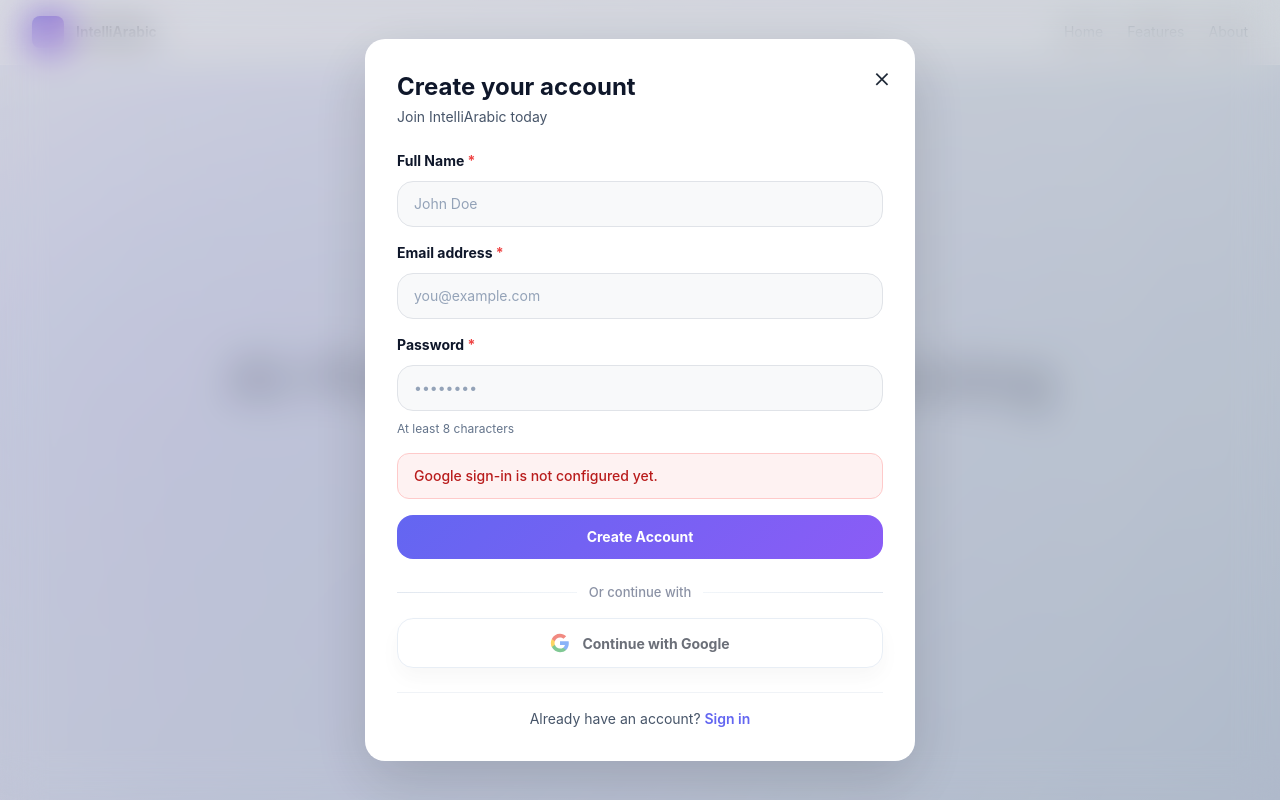
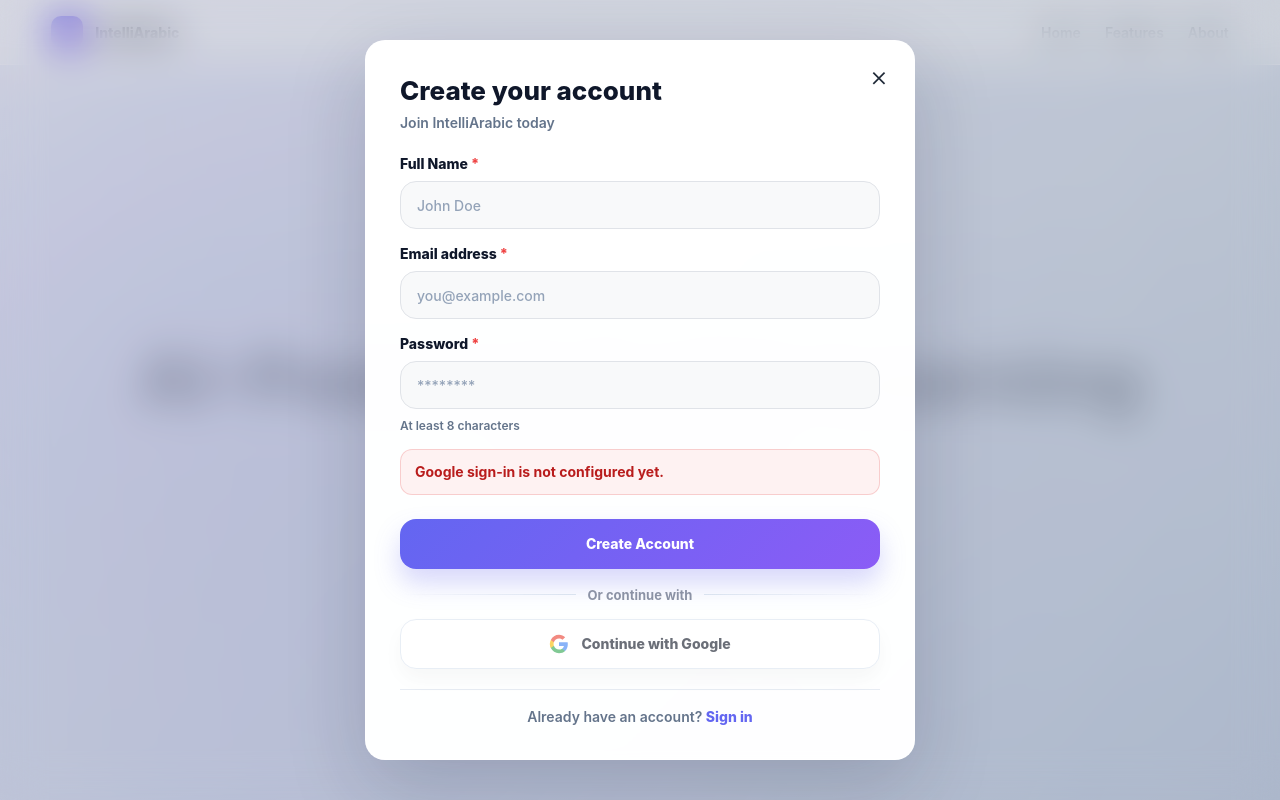
Before and after one commit to derlinshaju2/Arabic_AI_Education_Assistant, a Flask app: page /signup in a window 1280 px wide. Run offline with Flask 3, Linux system fonts and the light colour scheme; some libraries are stand-ins or nearby versions.

Commit message:
Fix signup page styling

```diff
--- a/templates/signup.html
+++ b/templates/signup.html
@@ -4,25 +4,52 @@
   <meta charset="UTF-8">
   <meta name="viewport" content="width=device-width, initial-scale=1.0">
   <title>IntelliArabic - Create Account</title>
-  <script src="https://cdn.tailwindcss.com"></script>
   <style>
-    * {
-      font-family: -apple-system, BlinkMacSystemFont, 'Segoe UI', 'Roboto', 'Oxygen', 'Ubuntu', 'Cantarell', 'Fira Sans', 'Droid Sans', 'Helvetica Neue', sans-serif;
+    :root {
+      --ink: #0f172a;
+      --muted: #64748b;
+      --line: #dbe4f0;
+      --purple: #6366f1;
+      --purple-dark: #4f46e5;
+      --danger: #b91c1c;
+      --danger-bg: #fef2f2;
+      --shadow: 0 26px 80px rgba(15, 23, 42, 0.18);
     }
 
-    .glass-blur {
-      backdrop-filter: blur(20px);
-      -webkit-backdrop-filter: blur(20px);
+    * {
+      box-sizing: border-box;
+    }
+
+    html,
+    body {
+      min-height: 100%;
+    }
+
+    body {
+      margin: 0;
+      overflow-x: hidden;
+      color: var(--ink);
+      background: #eef3fb;
+      font-family: Inter, ui-sans-serif, -apple-system, BlinkMacSystemFont, "Segoe UI", Roboto, Arial, sans-serif;
+      -webkit-font-smoothing: antialiased;
+      text-rendering: optimizeLegibility;
+    }
+
+    button,
+    input {
+      font: inherit;
     }
 
     .hero-bg {
+      position: fixed;
+      inset: 0;
+      z-index: 0;
+      overflow: hidden;
       background: linear-gradient(135deg, #f5f7fa 0%, #c3cfe2 100%);
-      position: relative;
-      overflow: hidden;
     }
 
     .hero-bg::before {
-      content: '';
+      content: "";
       position: absolute;
       top: -50%;
       right: -50%;
@@ -38,9 +65,89 @@
       50% { transform: translate(30px, -30px); }
     }
 
-    .modal-card {
-      box-shadow: 0 20px 60px rgba(0, 0, 0, 0.15);
-      animation: slideUp 0.4s ease-out;
+    .preview-nav {
+      position: absolute;
+      top: 0;
+      left: 0;
+      right: 0;
+      display: flex;
+      align-items: center;
+      justify-content: space-between;
+      padding: 16px clamp(18px, 4vw, 72px);
+      border-bottom: 1px solid rgba(255, 255, 255, 0.38);
+      background: rgba(255, 255, 255, 0.42);
+      backdrop-filter: blur(16px);
+    }
+
+    .preview-brand {
+      display: inline-flex;
+      align-items: center;
+      gap: 12px;
+      color: #0f172a;
+      font-size: 14px;
+      font-weight: 800;
+    }
+
+    .preview-mark {
+      width: 32px;
+      height: 32px;
+      border-radius: 10px;
+      background: linear-gradient(135deg, #6366f1, #8b5cf6);
+    }
+
+    .preview-links {
+      display: flex;
+      gap: 24px;
+      color: #334155;
+      font-size: 14px;
+      font-weight: 600;
+    }
+
+    .preview-hero {
+      position: absolute;
+      inset: 0;
+      display: grid;
+      place-items: center;
+      pointer-events: none;
+      text-align: center;
+    }
+
+    .preview-hero h1 {
+      margin: 0 0 16px;
+      color: rgba(15, 23, 42, 0.3);
+      font-size: clamp(38px, 7vw, 72px);
+      line-height: 1;
+      font-weight: 850;
+    }
+
+    .preview-hero p {
+      margin: 0;
+      color: rgba(51, 65, 85, 0.28);
+      font-size: clamp(16px, 2vw, 22px);
+      font-weight: 600;
+    }
+
+    .modal-overlay {
+      position: fixed;
+      inset: 0;
+      z-index: 10;
+      display: grid;
+      place-items: center;
+      padding: 20px;
+      background: rgba(15, 23, 42, 0.12);
+      backdrop-filter: blur(20px);
+      -webkit-backdrop-filter: blur(20px);
+    }
+
+    .signup-card {
+      position: relative;
+      width: min(550px, 100%);
+      padding: clamp(24px, 4vw, 34px);
+      border: 1px solid rgba(255, 255, 255, 0.88);
+      border-radius: 20px;
+      background: rgba(255, 255, 255, 0.98);
+      box-shadow: var(--shadow);
+      animation: slideUp 0.35s ease-out;
     }
 
     @keyframes slideUp {
@@ -54,81 +161,165 @@
       }
     }
 
+    .close-btn {
+      position: absolute;
+      top: 18px;
+      right: 18px;
+      display: grid;
+      width: 34px;
+      height: 34px;
+      place-items: center;
+      border: 0;
+      border-radius: 999px;
+      background: transparent;
+      color: #1f2937;
+      font-size: 28px;
+      font-weight: 300;
+      line-height: 1;
+      cursor: pointer;
+      transition: background 180ms ease, color 180ms ease, transform 180ms ease;
+    }
+
+    .close-btn:hover {
+      background: #f1f5f9;
+      color: var(--purple);
+      transform: scale(1.04);
+    }
+
+    .signup-header {
+      margin-bottom: 24px;
+      padding-right: 40px;
+    }
+
+    .signup-header h2 {
+      margin: 0;
+      color: #0f172a;
+      font-size: 26px;
+      line-height: 1.2;
+      font-weight: 850;
+    }
+
+    .signup-header p {
+      margin: 8px 0 0;
+      color: var(--muted);
+      font-size: 14px;
+      font-weight: 600;
+    }
+
+    .signup-form {
+      display: grid;
+      gap: 16px;
+    }
+
+    .field {
+      display: grid;
+      gap: 9px;
+    }
+
+    .field label {
+      color: #0f172a;
+      font-size: 14px;
+      font-weight: 800;
+    }
+
+    .required {
+      color: #ef4444;
+    }
+
     .input-field {
+      width: 100%;
+      min-width: 0;
+      min-height: 48px;
+      padding: 0 16px;
+      border: 1.5px solid #e0e3e8;
+      border-radius: 16px;
+      outline: 0;
       background: #f8f9fa;
-      border: 1.5px solid #e0e3e8;
-      transition: all 0.3s ease;
+      color: #111827;
+      font-size: 14px;
+      font-weight: 600;
+      transition: background 180ms ease, border-color 180ms ease, box-shadow 180ms ease;
+    }
+
+    .input-field::placeholder {
+      color: #94a3b8;
+      font-weight: 500;
     }
 
     .input-field:focus {
+      border-color: var(--purple);
       background: #ffffff;
-      border-color: #6366f1;
-      box-shadow: 0 0 0 3px rgba(99, 102, 241, 0.1);
-      outline: none;
+      box-shadow: 0 0 0 3px rgba(99, 102, 241, 0.12);
+    }
+
+    .field-hint {
+      margin: 0;
+      color: #64748b;
+      font-size: 12px;
+      font-weight: 600;
+    }
+
+    .alert {
+      padding: 12px 14px;
+      border: 1px solid rgba(220, 38, 38, 0.18);
+      border-radius: 12px;
+      background: var(--danger-bg);
+      color: var(--danger);
+      font-size: 14px;
+      font-weight: 700;
+      line-height: 1.4;
     }
 
     .gradient-button {
+      display: inline-flex;
+      align-items: center;
+      justify-content: center;
+      width: 100%;
+      min-height: 50px;
+      margin-top: 8px;
+      border: 0;
+      border-radius: 16px;
       background: linear-gradient(135deg, #6366f1 0%, #8b5cf6 100%);
-      transition: all 0.3s ease;
-      position: relative;
-      overflow: hidden;
+      color: #ffffff;
+      font-size: 14px;
+      font-weight: 850;
+      cursor: pointer;
+      box-shadow: 0 14px 26px rgba(99, 102, 241, 0.26);
+      transition: transform 180ms ease, box-shadow 180ms ease, filter 180ms ease;
     }
 
     .gradient-button:hover {
-      transform: translateY(-2px);
-      box-shadow: 0 12px 24px rgba(99, 102, 241, 0.4);
+      transform: translateY(-1px);
+      box-shadow: 0 18px 34px rgba(99, 102, 241, 0.34);
+      filter: brightness(1.03);
     }
 
-    .gradient-button:active {
-      transform: translateY(0);
-    }
-
-    .google-button {
-      display: inline-flex;
-      align-items: center;
-      justify-content: center;
-      gap: 0.75rem;
-      width: 100%;
-      min-height: 50px;
-      border: 1.5px solid #dbe4f0;
-      border-radius: 16px;
-      background: #ffffff;
-      color: #111827;
-      font-size: 0.875rem;
-      font-weight: 700;
-      text-decoration: none;
-      box-shadow: 0 10px 22px rgba(15, 23, 42, 0.06);
-      transition: all 0.3s ease;
-    }
-
-    .google-button:hover {
-      background: #f8fafc;
-      border-color: #bfcce0;
-      box-shadow: 0 14px 28px rgba(99, 102, 241, 0.12);
-      transform: translateY(-1px);
-    }
-
-    .google-button:active {
-      transform: translateY(0);
-      box-shadow: 0 8px 18px rgba(15, 23, 42, 0.08);
-    }
-
-    .google-button:disabled,
-    .google-button[aria-disabled="true"] {
+    .gradient-button:disabled {
       cursor: not-allowed;
-      opacity: 0.62;
-      pointer-events: none;
+      opacity: 0.7;
       transform: none;
     }
 
-    .google-button.is-loading {
-      pointer-events: none;
+    .divider {
+      display: grid;
+      grid-template-columns: 1fr auto 1fr;
+      align-items: center;
+      gap: 12px;
+      padding-top: 2px;
+      color: #8b92a5;
+      font-size: 13px;
+      font-weight: 650;
     }
 
-    .google-button svg {
-      width: 1.25rem;
-      height: 1.25rem;
-      flex: 0 0 auto;
+    .divider::before,
+    .divider::after {
+      content: "";
+      height: 1px;
+      background: linear-gradient(90deg, transparent, #d9e2ef);
+    }
+
+    .divider::after {
+      background: linear-gradient(90deg, #d9e2ef, transparent);
     }
 
     .google-auth-host {
@@ -138,172 +329,178 @@
       place-items: center;
     }
 
-    .divider-text {
-      color: #8b92a5;
-      font-size: 13px;
-      font-weight: 500;
+    .google-button {
+      display: inline-flex;
+      align-items: center;
+      justify-content: center;
+      gap: 12px;
+      width: 100%;
+      min-height: 50px;
+      border: 1.5px solid var(--line);
+      border-radius: 16px;
+      background: #ffffff;
+      color: #111827;
+      font-size: 14px;
+      font-weight: 800;
+      text-decoration: none;
+      box-shadow: 0 10px 22px rgba(15, 23, 42, 0.06);
+      transition: background 180ms ease, border-color 180ms ease, box-shadow 180ms ease, transform 180ms ease;
+    }
+
+    .google-button:hover {
+      border-color: #bfcce0;
+      background: #f8fafc;
+      box-shadow: 0 14px 28px rgba(99, 102, 241, 0.12);
+      transform: translateY(-1px);
+    }
+
+    .google-button svg {
+      width: 20px;
+      height: 20px;
+      flex: 0 0 auto;
+    }
+
+    .google-button[aria-disabled="true"] {
+      cursor: not-allowed;
+      opacity: 0.62;
+      pointer-events: none;
+      transform: none;
+    }
+
+    .login-note {
+      margin: 20px 0 0;
+      padding-top: 18px;
+      border-top: 1px solid rgba(226, 232, 240, 0.8);
+      color: #64748b;
+      font-size: 14px;
+      font-weight: 600;
+      text-align: center;
     }
 
     .login-link {
-      color: #6366f1;
+      color: var(--purple);
+      font-weight: 800;
       text-decoration: none;
-      font-weight: 600;
-      transition: color 0.2s ease;
     }
 
     .login-link:hover {
-      color: #4f46e5;
-    }
-
-    .close-btn {
-      color: #1f2937;
-      font-size: 28px;
-      font-weight: 300;
-      cursor: pointer;
-      line-height: 1;
-      transition: color 0.2s ease;
-    }
-
-    .close-btn:hover {
-      color: #6366f1;
+      color: var(--purple-dark);
     }
 
     @media (max-width: 640px) {
-      .modal-card {
-        width: calc(100% - 32px);
-        margin: 16px;
+      .preview-links {
+        display: none;
+      }
+
+      .preview-hero h1 {
+        padding: 0 18px;
+      }
+
+      .modal-overlay {
+        padding: 14px;
+      }
+
+      .signup-card {
+        padding: 24px 18px;
       }
     }
   </style>
 </head>
-<body class="bg-gray-50">
-  <!-- Blurred Background -->
-  <div class="hero-bg fixed inset-0 z-0">
-    <!-- Navigation Bar Simulation -->
-    <div class="absolute top-0 left-0 right-0 backdrop-blur-lg bg-white/40 border-b border-white/20">
-      <div class="max-w-7xl mx-auto px-4 sm:px-6 lg:px-8 py-4 flex items-center justify-between">
-        <div class="flex items-center gap-3">
-          <div class="w-8 h-8 bg-gradient-to-br from-indigo-600 to-purple-600 rounded-lg"></div>
-          <div class="text-sm font-semibold text-slate-900">IntelliArabic</div>
-        </div>
-        <div class="hidden md:flex gap-6 text-sm text-slate-700">
-          <span class="hover:text-indigo-600 cursor-pointer">Home</span>
-          <span class="hover:text-indigo-600 cursor-pointer">Features</span>
-          <span class="hover:text-indigo-600 cursor-pointer">About</span>
-        </div>
+<body>
+  <main class="hero-bg" aria-hidden="true">
+    <nav class="preview-nav">
+      <div class="preview-brand">
+        <span class="preview-mark"></span>
+        <span>IntelliArabic</span>
       </div>
-    </div>
+      <div class="preview-links">
+        <span>Home</span>
+        <span>Features</span>
+        <span>About</span>
+      </div>
+    </nav>
 
-    <!-- Hero Text -->
-    <div class="absolute inset-0 flex items-center justify-center pointer-events-none">
-      <div class="text-center">
-        <h1 class="text-6xl font-bold text-slate-900/30 mb-4">AI-Powered Arabic Learning</h1>
-        <p class="text-xl text-slate-700/25">Premium education platform</p>
+    <section class="preview-hero">
+      <div>
+        <h1>AI-Powered Arabic Learning</h1>
+        <p>Premium education platform</p>
       </div>
-    </div>
-  </div>
+    </section>
+  </main>
 
-  <!-- Glass Modal Overlay -->
-  <div class="glass-blur fixed inset-0 z-10 bg-black/10 flex items-center justify-center p-4">
-    <!-- Modal Card -->
-    <div class="modal-card bg-white rounded-[20px] w-full max-w-[550px] p-8 relative">
-      <!-- Close Button -->
-      <button onclick="window.location.href='/'" class="close-btn absolute top-6 right-6" title="Close">
-        ×
+  <section class="modal-overlay" aria-label="Create account dialog">
+    <div class="signup-card" role="dialog" aria-modal="true" aria-labelledby="signupTitle">
+      <button onclick="window.location.href='/'" class="close-btn" type="button" title="Close" aria-label="Close signup">
+        &times;
       </button>
 
-      <!-- Header -->
-      <div class="mb-6">
-        <h2 class="text-2xl font-bold text-slate-900">Create your account</h2>
-        <p class="text-sm text-slate-600 mt-1">Join IntelliArabic today</p>
-      </div>
+      <header class="signup-header">
+        <h2 id="signupTitle">Create your account</h2>
+        <p>Join IntelliArabic today</p>
+      </header>
 
-      <!-- Form -->
-      <form id="signupForm" method="POST" class="space-y-4">
-        <!-- Name Input -->
-        <div class="space-y-2.5">
-          <label for="name" class="block text-sm font-bold text-slate-900">
-            Full Name <span class="text-red-500">*</span>
-          </label>
+      <form id="signupForm" method="POST" class="signup-form">
+        <div class="field">
+          <label for="name">Full Name <span class="required">*</span></label>
           <input
             type="text"
             id="name"
             name="name"
             placeholder="John Doe"
             value="{{ form.name if form is defined and form.name is defined else '' }}"
-            class="input-field w-full px-4 py-3 rounded-[16px] text-sm text-slate-900 placeholder:text-slate-400"
+            class="input-field"
+            autocomplete="name"
             required
-          />
+          >
         </div>
 
-        <!-- Email Input -->
-        <div class="space-y-2.5">
-          <label for="email" class="block text-sm font-bold text-slate-900">
-            Email address <span class="text-red-500">*</span>
-          </label>
+        <div class="field">
+          <label for="email">Email address <span class="required">*</span></label>
           <input
             type="email"
             id="email"
             name="email"
             placeholder="you@example.com"
             value="{{ form.email if form is defined and form.email is defined else '' }}"
-            class="input-field w-full px-4 py-3 rounded-[16px] text-sm text-slate-900 placeholder:text-slate-400"
+            class="input-field"
+            autocomplete="email"
             required
-          />
+          >
         </div>
 
-        <!-- Password Input -->
-        <div class="space-y-2.5">
-          <label for="password" class="block text-sm font-bold text-slate-900">
-            Password <span class="text-red-500">*</span>
-          </label>
+        <div class="field">
+          <label for="password">Password <span class="required">*</span></label>
           <input
             type="password"
             id="password"
             name="password"
-            placeholder="••••••••"
-            class="input-field w-full px-4 py-3 rounded-[16px] text-sm text-slate-900 placeholder:text-slate-400"
+            placeholder="********"
+            class="input-field"
+            autocomplete="new-password"
             required
-          />
-          <p class="text-xs text-slate-500">At least 8 characters</p>
+          >
+          <p class="field-hint">At least 8 characters</p>
         </div>
 
-        <!-- Error Message (if any) -->
-        <div id="signupError" class="bg-red-50 border border-red-200 text-red-700 px-4 py-3 rounded-[12px] text-sm font-medium" {% if not error %}style="display: none;"{% endif %}>
+        <div id="signupError" class="alert" role="alert" {% if not error %}hidden style="display: none;"{% endif %}>
           {{ error or '' }}
         </div>
 
-        <!-- Sign Up Button -->
-        <button
-          type="submit"
-          class="gradient-button w-full py-3 rounded-[16px] text-white font-bold text-sm transition-all duration-300 mt-6"
-        >
-          Create Account
-        </button>
+        <button type="submit" class="gradient-button">Create Account</button>
 
-        <!-- Divider -->
-        <div class="flex items-center gap-3 pt-2">
-          <div class="flex-1 h-px bg-gradient-to-r from-slate-200 to-slate-100"></div>
-          <span class="divider-text">Or continue with</span>
-          <div class="flex-1 h-px bg-gradient-to-l from-slate-200 to-slate-100"></div>
-        </div>
+        <div class="divider">Or continue with</div>
 
-        <!-- Google Signup Button -->
         <div id="googleSignupButton" class="google-auth-host"></div>
       </form>
 
-      <!-- Login Link -->
-      <div class="text-center pt-4 mt-6 border-t border-slate-200/50">
-        <p class="text-sm text-slate-600">
-          Already have an account?
-          <a href="/login" class="login-link">Sign in</a>
-        </p>
-      </div>
+      <p class="login-note">
+        Already have an account?
+        <a href="/login" class="login-link">Sign in</a>
+      </p>
     </div>
-  </div>
+  </section>
 
   <script>
-    // Handle form submission
     document.getElementById('signupForm').addEventListener('submit', function(e) {
       e.preventDefault();
 
@@ -317,13 +514,15 @@
       const errorBox = document.getElementById('signupError');
       const submitButton = this.querySelector('button[type="submit"]');
       errorBox.style.display = 'none';
+      errorBox.hidden = true;
       errorBox.textContent = '';
       submitButton.disabled = true;
 
       fetch('/signup', {
         method: 'POST',
         headers: {
-          'Content-Type': 'application/json',
+          'Accept': 'application/json',
+          'Content-Type': 'application/json'
         },
         body: JSON.stringify(data),
         credentials: 'same-origin'
@@ -337,8 +536,8 @@
         throw new Error(result.data.message || 'Could not create your account. Please try again.');
       })
       .catch(error => {
-        console.error('Error:', error);
         errorBox.textContent = error.message || 'An error occurred. Please try again.';
+        errorBox.hidden = false;
         errorBox.style.display = 'block';
       })
       .finally(() => {
```
